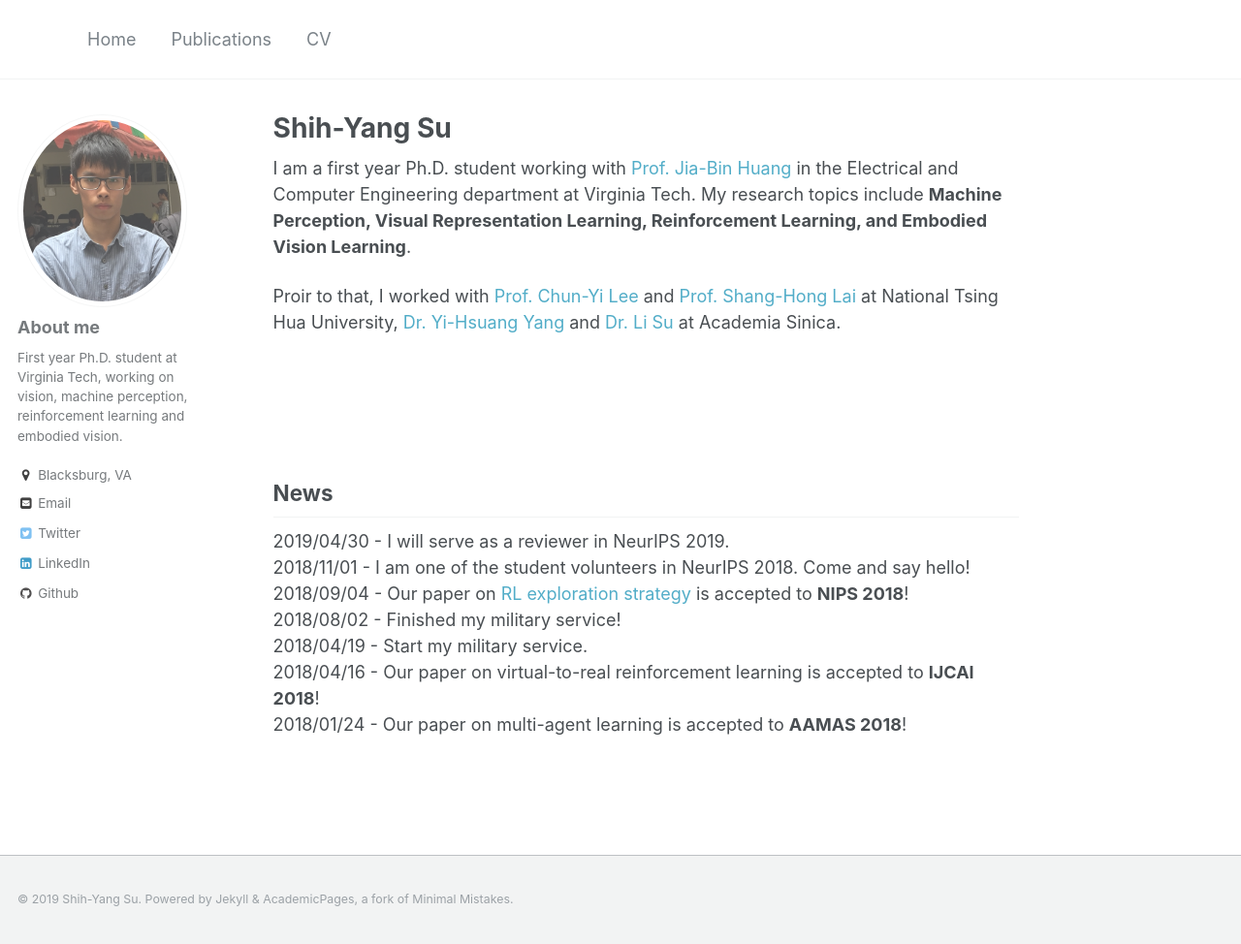
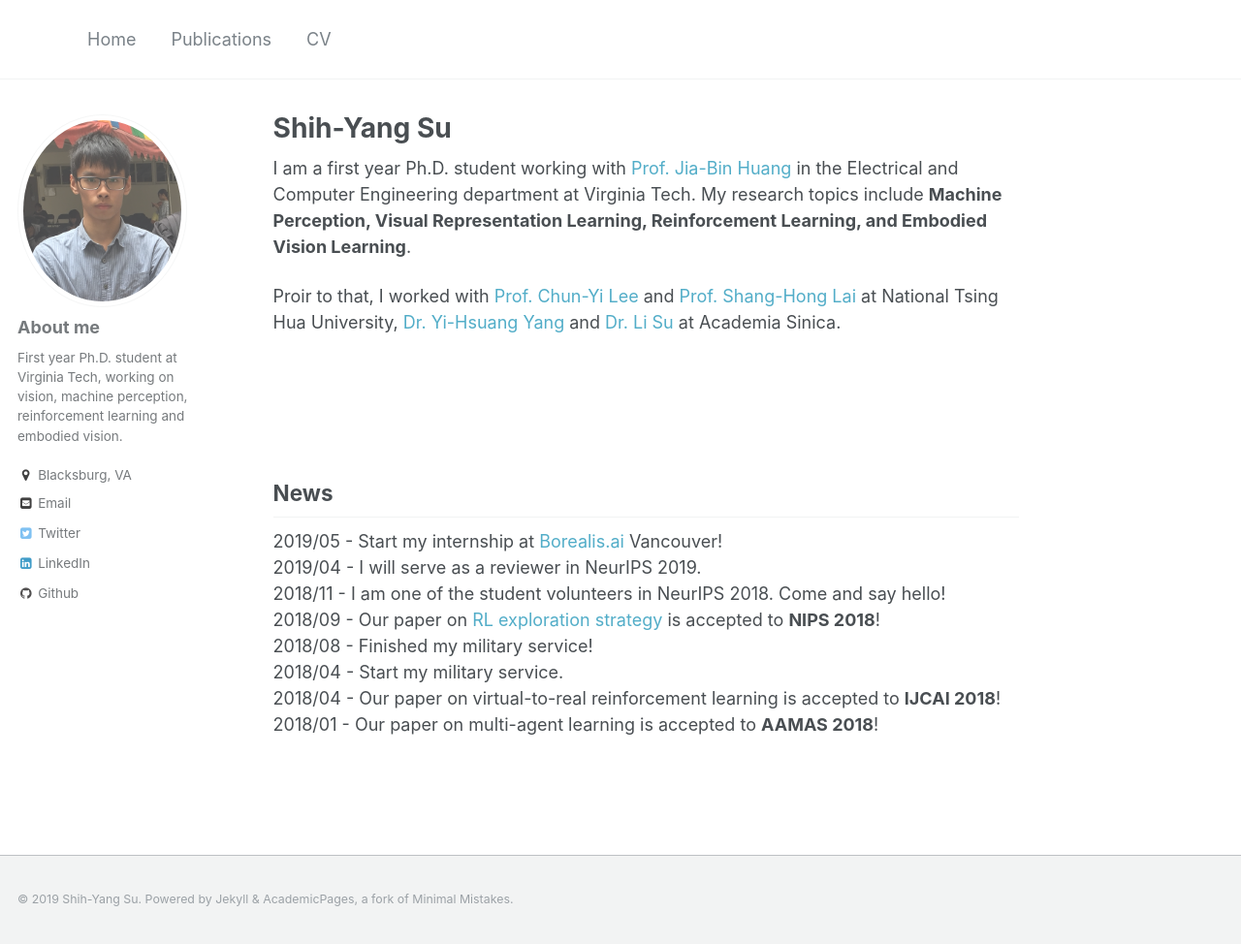
Before and after one commit to LemonATsu/LemonATsu.github.io, a Jekyll site: the page built from _pages/about.md, in a window 1280 px wide and 974 px high. Shown: the whole window at 97% size. Built offline with Jekyll 4.4.1, drawn with Linux system fonts in a browser that asks for light colours.

Commit message:
update update

```diff
--- a/_pages/about.md
+++ b/_pages/about.md
@@ -19,10 +19,11 @@ Proir to that, I worked with [Prof. Chun-Yi Lee](http://cymaxwelllee.wixsite.com
 
 </pre>
 ## News
-2019/04/30 - I will serve as a reviewer in NeurIPS 2019. \\
-2018/11/01 - I am one of the student volunteers in NeurIPS 2018. Come and say hello! \\
-2018/09/04 - Our paper on [RL exploration strategy](https://arxiv.org/abs/1802.04564.pdf) is accepted to **NIPS 2018**! \\
-2018/08/02 - Finished my military service! \\
-2018/04/19 - Start my military service. \\
-2018/04/16 - Our paper on virtual-to-real reinforcement learning is accepted to **IJCAI 2018**! \\
-2018/01/24 - Our paper on multi-agent learning is accepted to **AAMAS 2018**!
+2019/05 - Start my internship at [Borealis.ai](https://www.borealisai.com) Vancouver! \\
+2019/04 - I will serve as a reviewer in NeurIPS 2019. \\
+2018/11 - I am one of the student volunteers in NeurIPS 2018. Come and say hello! \\
+2018/09 - Our paper on [RL exploration strategy](https://arxiv.org/abs/1802.04564.pdf) is accepted to **NIPS 2018**! \\
+2018/08 - Finished my military service! \\
+2018/04 - Start my military service. \\
+2018/04 - Our paper on virtual-to-real reinforcement learning is accepted to **IJCAI 2018**! \\
+2018/01 - Our paper on multi-agent learning is accepted to **AAMAS 2018**!
```
